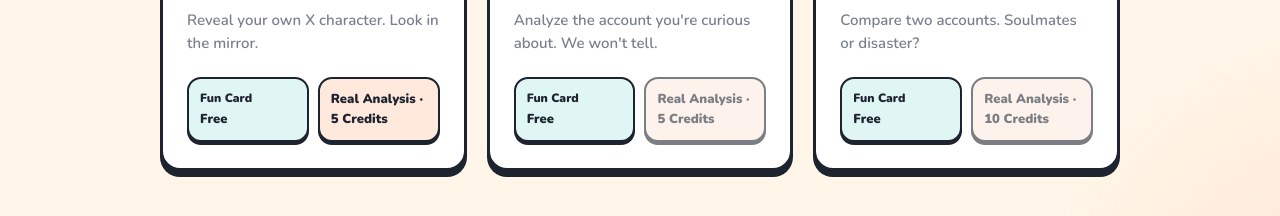
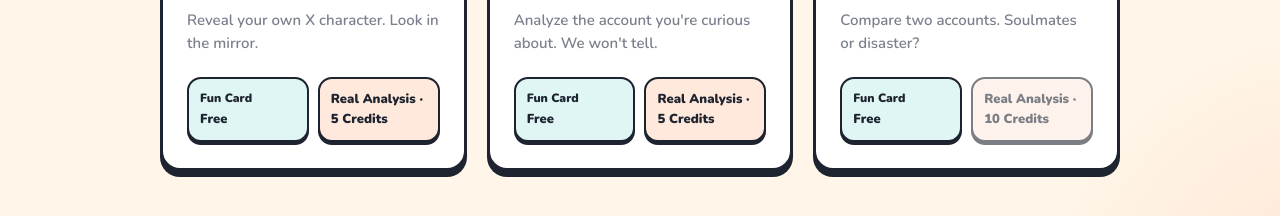
Before and after one commit to icanyesilyurt/xora, a website: page index.html in a window 1280 px wide. Shown: the part 506-722 px from the top of the page. Drawn offline with nearby package versions, Linux system fonts and the light colour scheme.

Commit message:
fix: enable Stalk Real on home

```diff
--- a/index.html
+++ b/index.html
@@ -52,9 +52,9 @@
         <a href="stalk.html?tier=fun" class="choice-action choice-action-free">
           <span data-i18n="tier_fun">Eğlence Kartı</span><b data-i18n="badge_free">Ücretsiz</b>
         </a>
-        <span class="choice-action choice-action-real real-disabled" aria-disabled="true" title="Gerçek analiz yakında aktif">
+        <a href="stalk.html?tier=real" class="choice-action choice-action-real" data-auth-required>
           <b data-i18n="real_btn_5">Gerçek Analiz · 5 Kredi</b>
-        </span>
+        </a>
       </div>
     </article>
 
```
Also changed, not shown: tests/frontend.test.cjs (+4 -3 lines).
